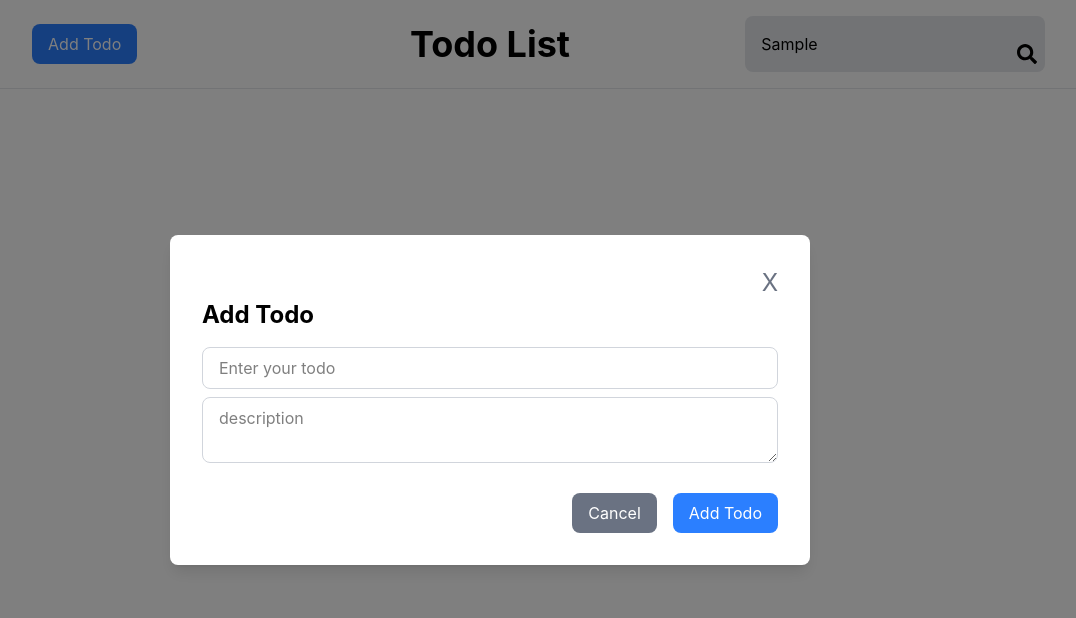
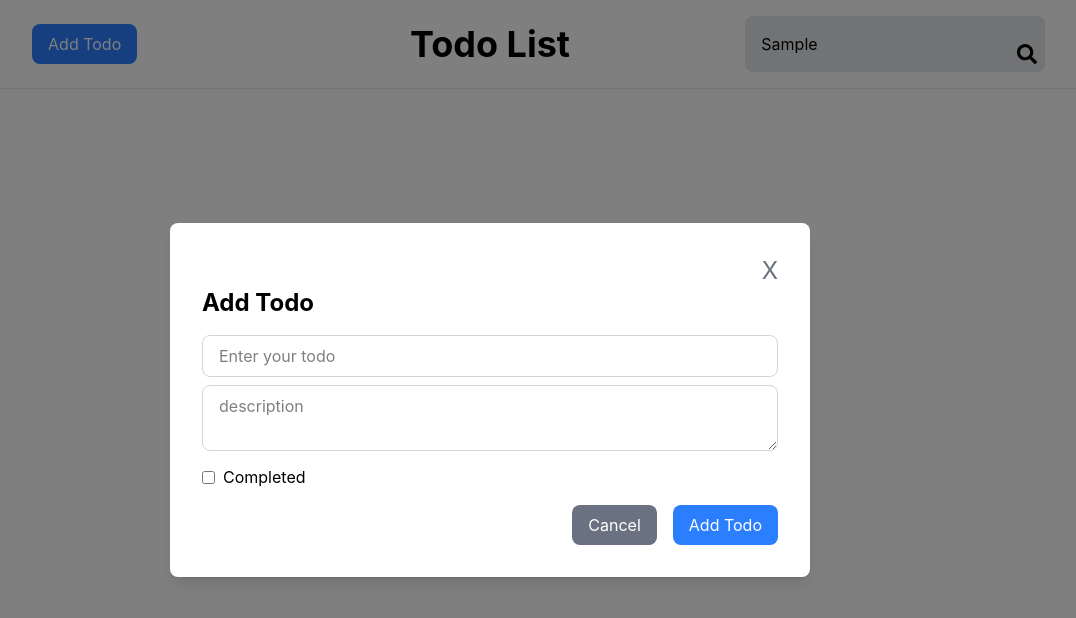
Before and after one commit to Davinderjeet564-hue/todoProject, a React (Vite) app: page / in a window 1280 px wide. Both pictures are taken after typing "Sample" into the empty fields and a click on the button "Add Todo". Shown: the top 618 px of the page, without its empty margins (150-1226 px from the left). Built offline with nearby package versions, Linux system fonts and the light colour scheme.

Commit message:
Added the completed todo functionality

```diff
--- a/src/App.tsx
+++ b/src/App.tsx
@@ -6,6 +6,7 @@ import { FaSearch } from "react-icons/fa";
 interface Todo {
   title: string;
   description: string;
+  completed: boolean;
 }
 
 const App = () => {
@@ -20,8 +21,8 @@ const App = () => {
   const [inputDescription, setInputDescription] = useState<string>("");
   const [isSearching, setIsSearching] = useState<boolean>(false);
   const [searchTerm, setSearchTerm] = useState<string>("");
-
   const [viewingTodo, setViewingTodo] = useState<Todo | null>(null);
+  const [inputCompleted, setInputCompleted] = useState<boolean>(false);
 
 
   useEffect(() => {
@@ -33,6 +34,7 @@ const App = () => {
     setEditingIndex(null);
     setInputTitle("");
     setInputDescription("");
+    setInputCompleted(false);
   };
 
   const openEditModal = (index: number) => {
@@ -40,6 +42,7 @@ const App = () => {
     setEditingIndex(index);
     setInputTitle(todos[index].title);
     setInputDescription(todos[index].description);
+    setInputCompleted(todos[index].completed);
   };
 
   const closeModal = () => {
@@ -57,14 +60,14 @@ const App = () => {
     if (editingIndex !== null) {
       const updatedTodos = todos.map((todo, idx) =>
         idx === editingIndex
-          ? { title: inputTitle, description: inputDescription }
+          ? { title: inputTitle, description: inputDescription, completed: inputCompleted }
           : todo,
       );
       setTodos(updatedTodos);
     } else {
       setTodos([
         ...todos,
-        { title: inputTitle, description: inputDescription },
+        { title: inputTitle, description: inputDescription, completed: false },
       ]);
     }
     closeModal();
@@ -78,8 +81,15 @@ const App = () => {
 
     if (title.trim() === "") return;
 
-    setTodos([...todos, { title, description }]);
+    setTodos([...todos, { title, description, completed: false }]);
     closeModal();
+  };
+
+  const handleToggleComplete = (index: number) => {
+    const updatedTodos = todos.map((todo, idx) =>
+      idx === index ? { ...todo, completed: !todo.completed } : todo,
+    );
+    setTodos(updatedTodos);
   };
 
   const handleSearch = (e: React.ChangeEvent<HTMLInputElement>) => {
@@ -95,9 +105,14 @@ const App = () => {
   if (viewingTodo) {
     return (
       <div className="flex flex-col h-screen p-8 justify-center items-center">
-        <div className="bg-white p-8 rounded-xl shadow-lg w-1/2">
-          <h1 className="text-4xl font-bold mb-4">{viewingTodo.title}</h1>
-          <p className="text-lg text-gray-700">{viewingTodo.description}</p>
+        <div className="bg-white p-8 rounded-xl shadow-lg w-1/2 border-2">
+          <h1 className="text-4xl font-bold mb-4 underline decoration-gray-400 decoration-2">{viewingTodo.title}</h1>
+          <p className="text-lg text-gray-700 p-2 border-y border-gray-200 indent-4">{viewingTodo.description}</p>
+          {viewingTodo.completed ? (
+            <p className="text-lg text-green-500 indent-4">Completed</p>
+          ) : (
+            <p className="text-lg text-red-500 indent-4">Not Completed</p>
+          )}
           <button
             className="mt-6 bg-blue-500 text-white px-4 py-2 rounded-lg"
             onClick={() => setViewingTodo(null)}
@@ -146,6 +161,8 @@ const App = () => {
                 setInputTitle={setInputTitle}
                 setInputDescription={setInputDescription}
                 editingIndex={editingIndex}
+                inputCompleted={inputCompleted}
+                setInputCompleted={setInputCompleted}
               />}
 
             <div className="flex flex-wrap justify-center gap-6 mt-10">
--- a/src/components/TodoModal.tsx
+++ b/src/components/TodoModal.tsx
@@ -8,6 +8,8 @@ const TodoModal = ({
   setInputTitle,
   setInputDescription,
   editingIndex,
+  inputCompleted,
+  setInputCompleted,
 }: {
   closeModal: () => void;
   handleSaveTodo: (e: React.FormEvent<HTMLFormElement>) => void;
@@ -16,6 +18,8 @@ const TodoModal = ({
   setInputTitle: (value: string) => void;
   setInputDescription: (value: string) => void;
   editingIndex: number | null;
+  inputCompleted: boolean;
+  setInputCompleted: (value: boolean) => void;
 }) => {
   return (
     <div className="fixed inset-0 flex justify-center items-center z-50 bg-black/50">
@@ -53,6 +57,17 @@ const TodoModal = ({
           className="border border-gray-300 rounded-lg px-4 py-2 w-full mb-2 text-black"
           placeholder="description"
         ></textarea>
+        <div className="flex items-center gap-2">
+          <input
+            type="checkbox"
+            name="completed"
+            id="completed"
+            checked={inputCompleted}
+            onChange={(e) => setInputCompleted(e.target.checked)}
+            className="cursor-pointer"
+          />
+          <label htmlFor="completed" className="text-black">Completed</label>
+        </div>
         <div className="flex justify-end gap-4 mt-4">
           <button
             type="button"
```
